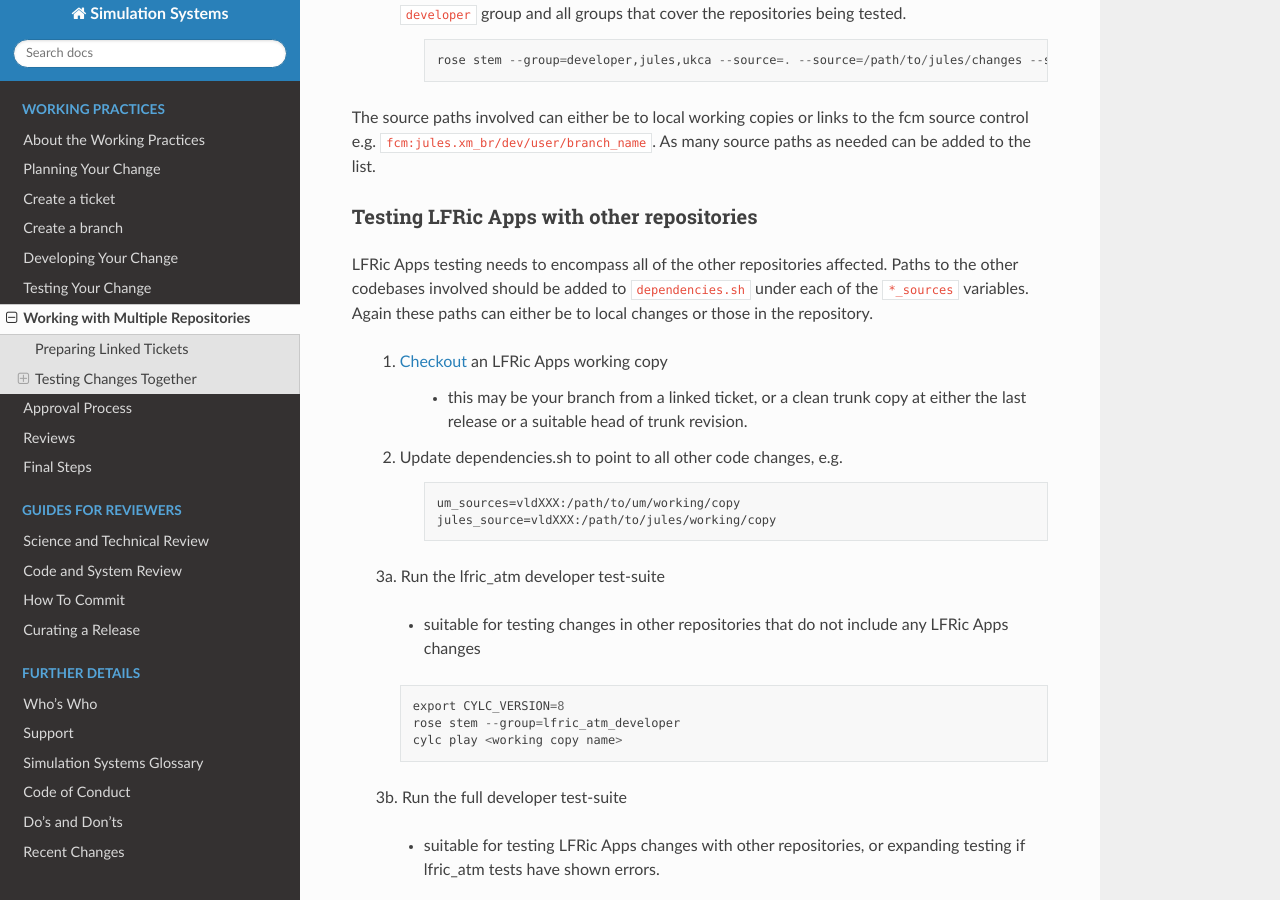
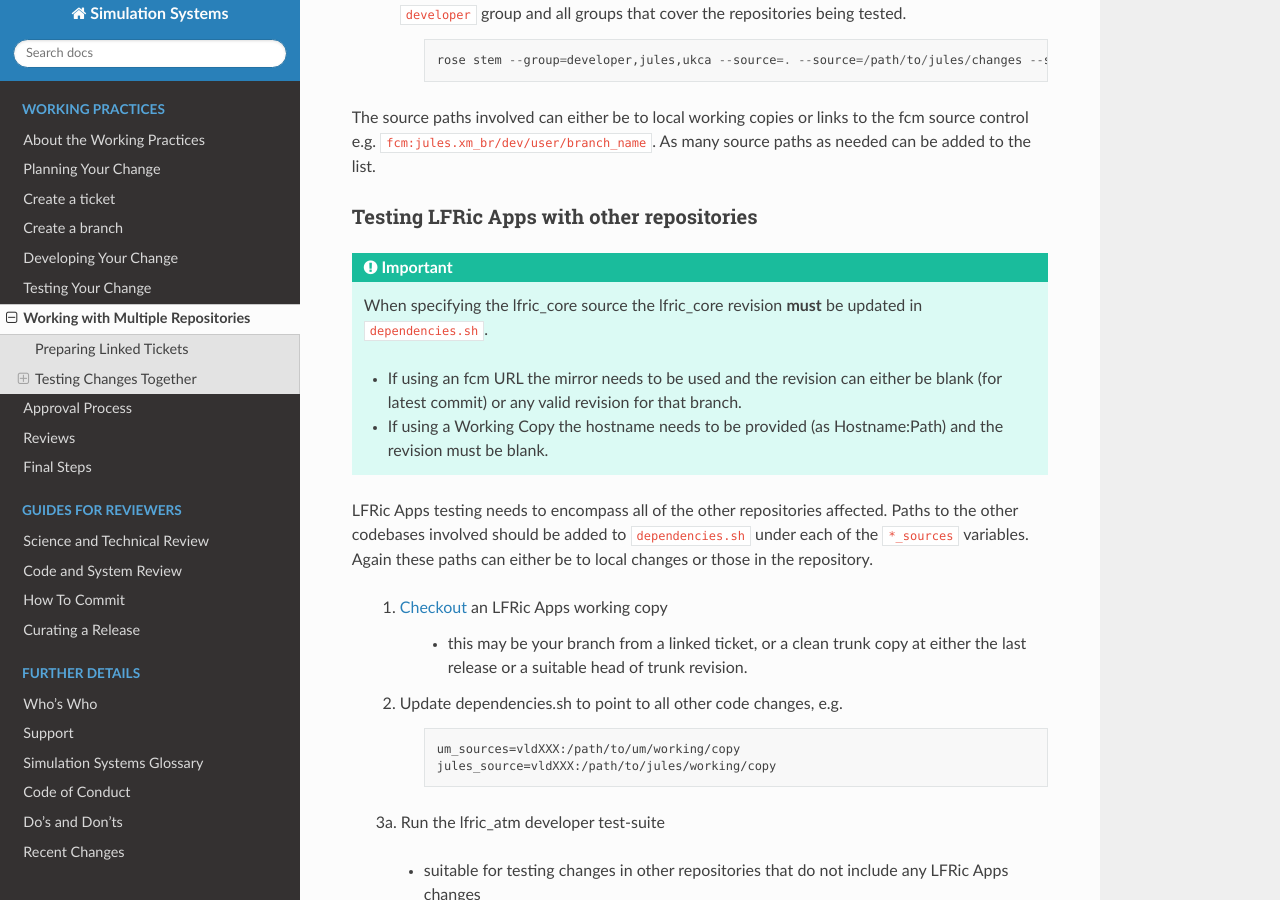
Before and after one commit to MetOffice/simulation-systems, a Sphinx documentation site: the page built from source/WorkingPractices/multi_repository.rst, in a window 1280 px wide and 900 px high, scrolled down 1953 px. Built offline with Sphinx 7.4.7 and the Read the Docs theme 2.0.0, drawn with Linux system fonts in a browser that asks for light colours.

Commit message:
add guidance for lfric_core revision

```diff
--- a/source/WorkingPractices/multi_repository.rst
+++ b/source/WorkingPractices/multi_repository.rst
@@ -90,6 +90,13 @@ paths as needed can be added to the list.
 Testing LFRic Apps with other repositories
 ^^^^^^^^^^^^^^^^^^^^^^^^^^^^^^^^^^^^^^^^^^
 
+.. important::
+
+    When specifying the lfric_core source the lfric_core revision **must** be updated in ``dependencies.sh``.
+
+    * If using an fcm URL the mirror needs to be used and the revision can either be blank (for latest commit) or any valid revision for that branch.
+    * If using a Working Copy the hostname needs to be provided (as Hostname:Path) and the revision must be blank.
+
 LFRic Apps testing needs to encompass all of the other repositories affected.
 Paths to the other codebases involved should be added to
 ``dependencies.sh`` under each of the ``*_sources`` variables. Again
--- a/source/WorkingPractices/testing.rst
+++ b/source/WorkingPractices/testing.rst
@@ -33,6 +33,7 @@ Bespoke:
    TestSuites/lfric_core
    TestSuites/jules
    TestSuites/ukca
+   multi_repository
 
 .. todo:
    TestSuites/casim
```
Also changed, not shown: source/WorkingPractices/TestSuites/lfric_apps.rst (+7 -0 lines).
